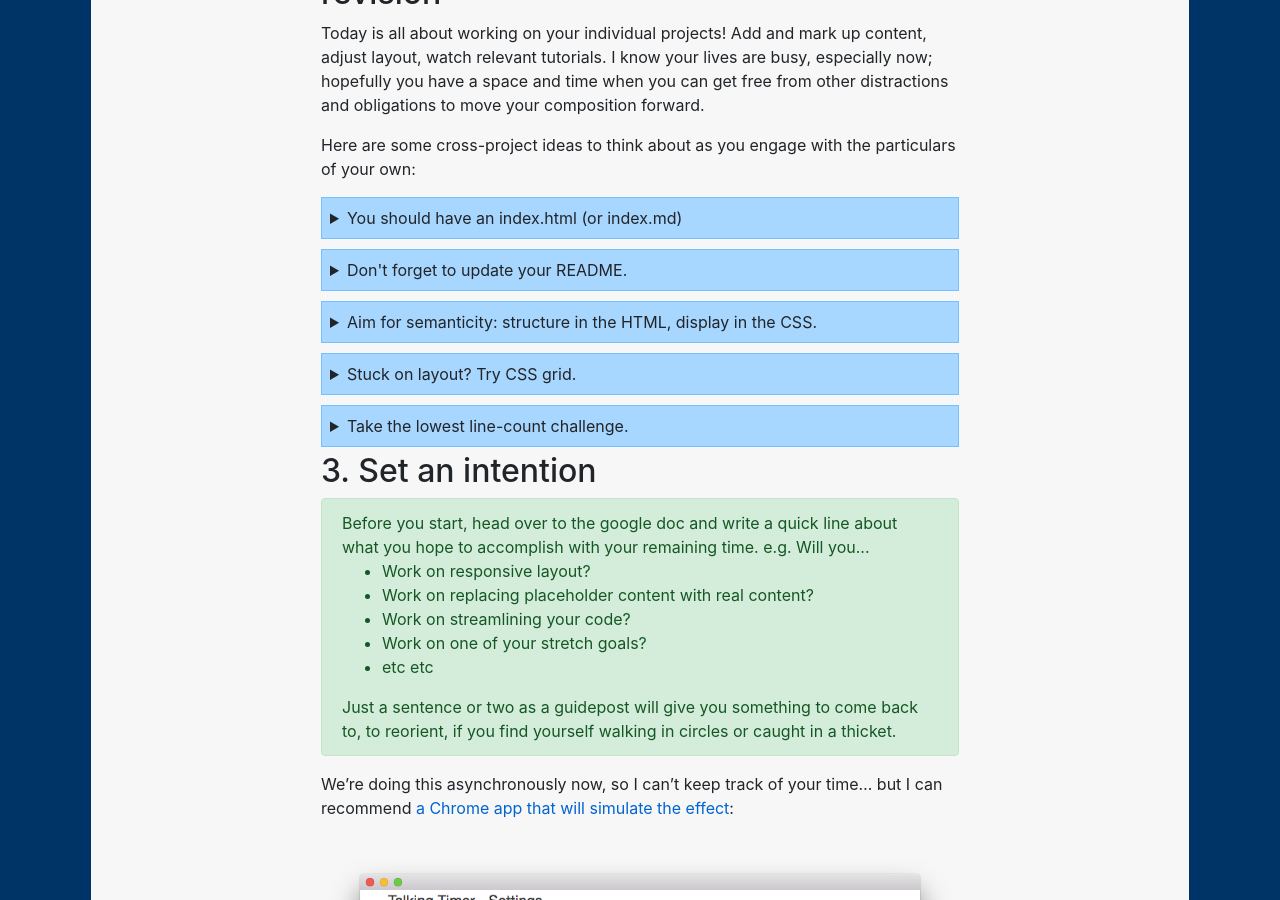
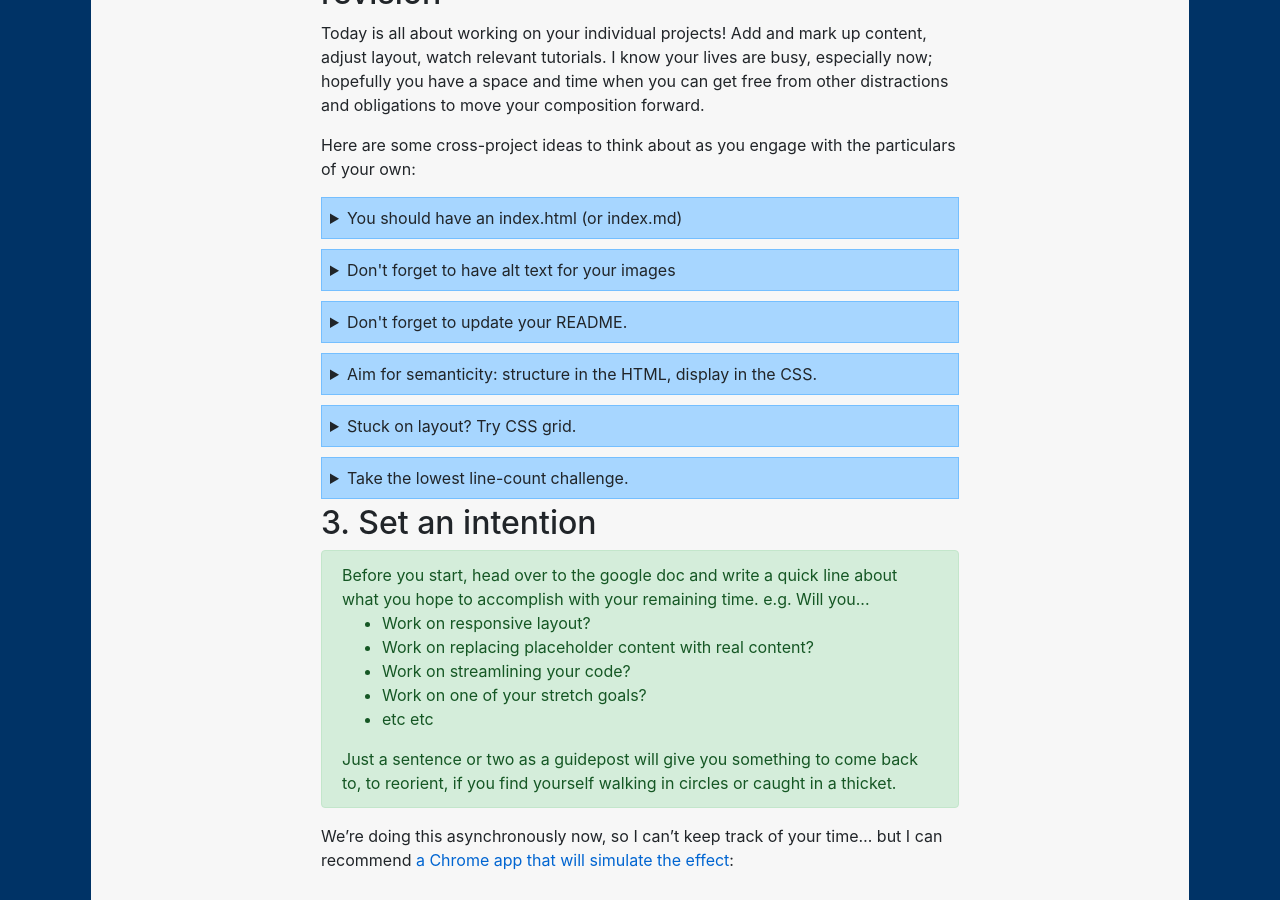
Before and after one commit to benmiller314/cdm2020spring, a Jekyll site: the page built from plans/lesson-19.md, in a window 1280 px wide and 900 px high, scrolled down 1069 px. Built offline with Jekyll 4.4.1, drawn with Linux system fonts in a browser that asks for light colours; our own code applies the rules of GitHub Pages for plain Markdown files.

Commit message:
add note on alt text

```diff
--- a/plans/lesson-19.md
+++ b/plans/lesson-19.md
@@ -34,6 +34,11 @@
 <details>
 <summary>You should have an index.html (or index.md)</summary>
 By default, this is what a web browser will display when you just type in the URL of your website: it is, in other words, the default filename for your home page. If your home page currently has another filename, <a href="https://www.lifewire.com/index-html-page-3466505">you probably want to change it to index.html</a>. You can always keep your more interesting name as the &lt;title&gt;!
+</details>
+
+<details>
+<summary>Don't forget to have alt text for your images</summary>
+Text-alternatives, which you add to images using <code>&lt;img alt="text description here" src="path/to/source.jpg"&gt;</code>, are a required element in validated html. They're also really helpful, and not only to blind users: they make the html file more readable on its own, and thus more semantic, and they help you troubleshoot layout when image paths are broken by showing you where each image is trying to appear. For more guidance on how to write useful alt text, see <a href="https://webaim.org/techniques/alttext/">https://webaim.org/techniques/alttext/</a>.
 </details>
 
 <details>
```
